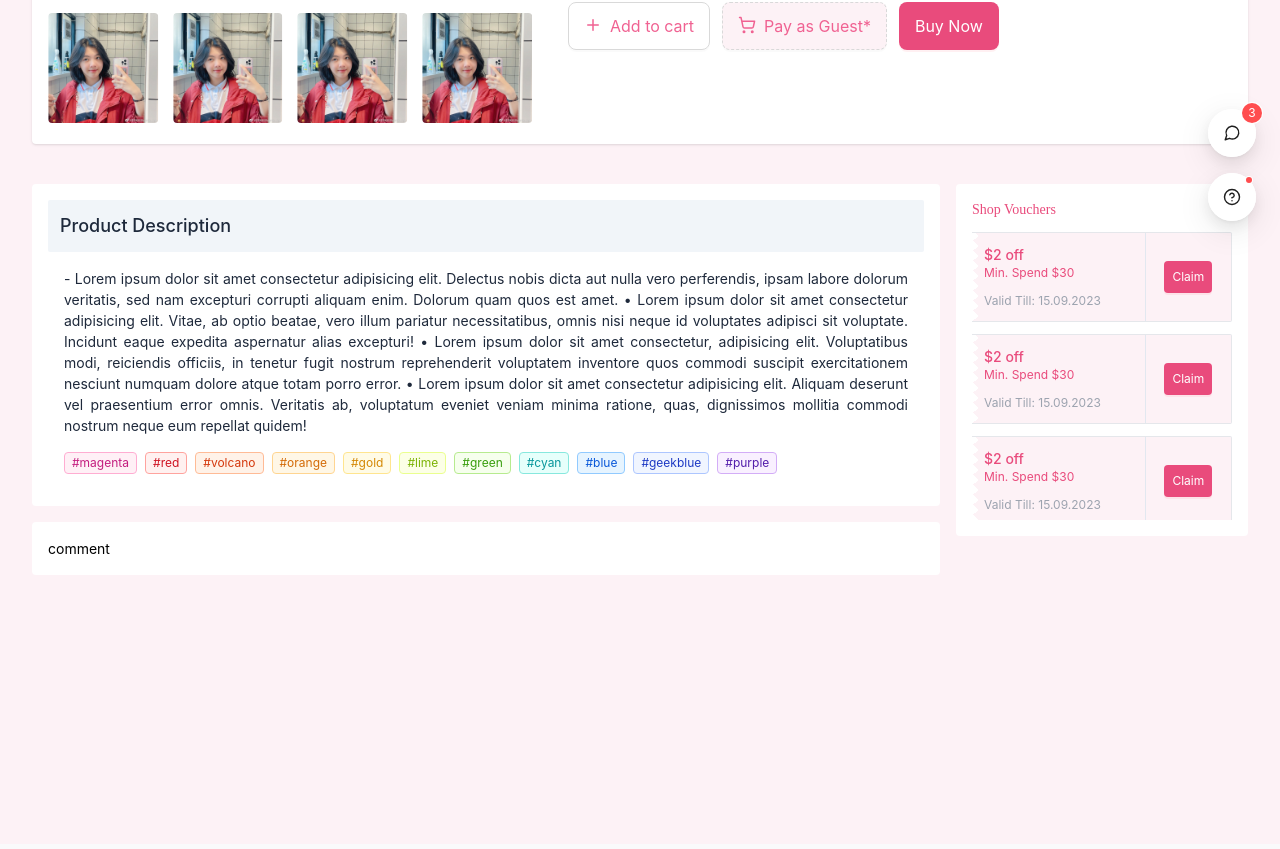
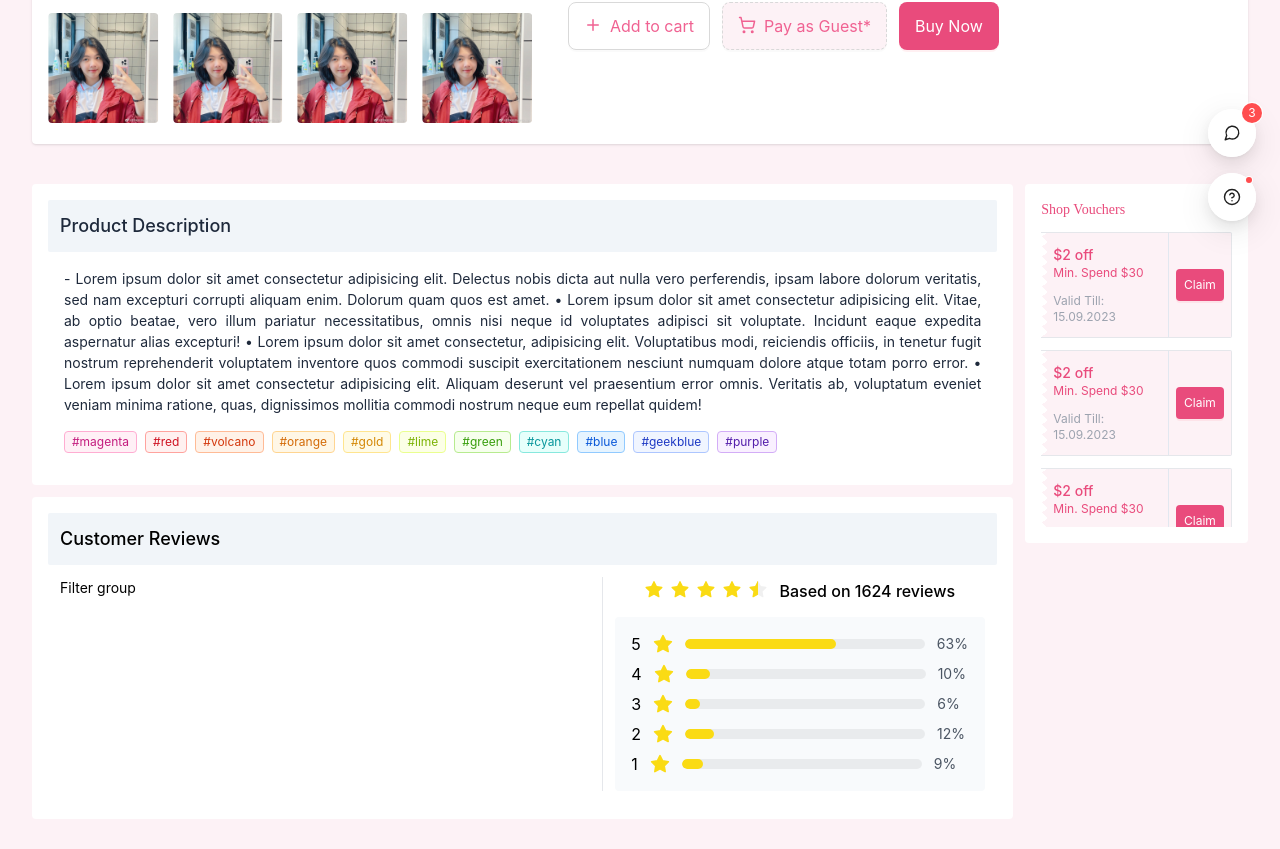
Before and after one commit to xiaojiudev/dandelion-ecommerce, a Next.js app: page /product/1 in a window 1280 px wide. Shown: the part 531-1380 px from the top of the page. Built offline with nearby package versions, Linux system fonts and the light colour scheme; no server answers.

Commit message:
restructure

```diff
--- a/app/(Header&Footer)/product/[id]/page.tsx
+++ b/app/(Header&Footer)/product/[id]/page.tsx
@@ -5,6 +5,8 @@ import ProductDetailInfo from '@/components/product/ProductDetailInfo'
 import ProductDetailSlider from '@/components/product/ProductDetailSlider'
 import TagGroup from '@/components/product/TagGroup'
 import PromoCard from '@/components/product/PromoCard'
+import RatingCustom from '@/components/global/RatingCustom'
+import ProgressRating from '@/components/product/ProgressRating'
 
 
 
@@ -26,7 +28,7 @@ export default async function Page({ params }: { params: { id: string } }) {
 
 
     return (
-        <div>
+        <div className='pb-10'>
             {/* Product section */}
             <div className='bg-white rounded shadow my-10 p-4'>
                 <div className='flex flex-col gap-y-8'>
@@ -42,11 +44,14 @@ export default async function Page({ params }: { params: { id: string } }) {
                 </div>
             </div>
 
-            {/* Product desc section - Review section - Promote section */}
-            <div className='grid gap-4 grid-cols-12 grid-rows-2'>
+            {/* Product desc section - Review section - Promote section etc */}
+            <div className='flex gap-3'>
 
-                {/* Desc section */}
-                <div className='col-span-9 row-span-1'>
+                {/* Left section */}
+                <div className='flex-1'>
+                    <div className='flex flex-col gap-3'>
+
+                        {/* Product Description */}
                         <div className='bg-white p-4 rounded'>
                             <div className='text-slate-800'>
                                 <h1 className='bg-slate-100 p-3 rounded-sm text-lg font-medium'>Product Description</h1>
@@ -63,14 +68,41 @@ export default async function Page({ params }: { params: { id: string } }) {
                                 </div>
                             </div>
                         </div>
+
+                        {/* Review section */}
+                        <div className='bg-white p-4 rounded'>
+                            <div>
+                                <h1 className='bg-slate-100 p-3 rounded-sm text-lg font-medium'>Customer Reviews</h1>
+                                <div className='flex gap-3 p-3'>
+                                    <div className='flex-1 border-r'>Filter group</div>
+                                    <div className='flex flex-col items-center gap-3'>
+                                        <div className='flex gap-3 items-center'>
+                                            <RatingCustom value={4.6} disabled allowHalf className='text-lg' />
+                                            <div className='flex-1 text-base font-medium'>Based on 1624 reviews</div>
+                                        </div>
+                                        <div className='flex flex-col justify-center items-start gap-2 bg-slate-50 p-4 w-[370px] rounded'>
+                                            <ProgressRating rating={5} percent={63} />
+                                            <ProgressRating rating={4} percent={10} />
+                                            <ProgressRating rating={3} percent={6} />
+                                            <ProgressRating rating={2} percent={12} />
+                                            <ProgressRating rating={1} percent={9} />
+                                        </div>
+                                    </div>
                                 </div>
 
-                {/* Promote section  */}
-                <div className='col-span-3 row-span-2'>
+                            </div>
+                        </div>
+                    </div>
+                </div>
+
+                {/* Right section  */}
+                <div className='flex flex-col gap-3'>
+
+                    {/* Promote section */}
                     <div className='bg-white p-4 rounded'>
                         <div>
                             <h2 className='text-sm font-medium font-tilt text-primary-500 mb-3'>Shop Vouchers</h2>
-                            <div className='flex flex-col gap-3 max-h-72 overflow-y-scroll'>
+                            <div className='flex flex-col gap-3 max-h-[295px] overflow-y-scroll'>
                                 <PromoCard />
                                 <PromoCard />
                                 <PromoCard />
@@ -79,14 +111,16 @@ export default async function Page({ params }: { params: { id: string } }) {
                             </div>
                         </div>
                     </div>
+
+                    {/* Another section here */}
+
                 </div>
 
-                {/* Review section */}
-                <div className='col-span-9 row-span-1'>
-                    <div className='bg-white p-4 rounded'>
-                        comment
-                    </div>
-                </div>
+
+
+
+
+
             </div>
         </div>
     )
```
Lines whose indentation alone changed are shown as unchanged.
